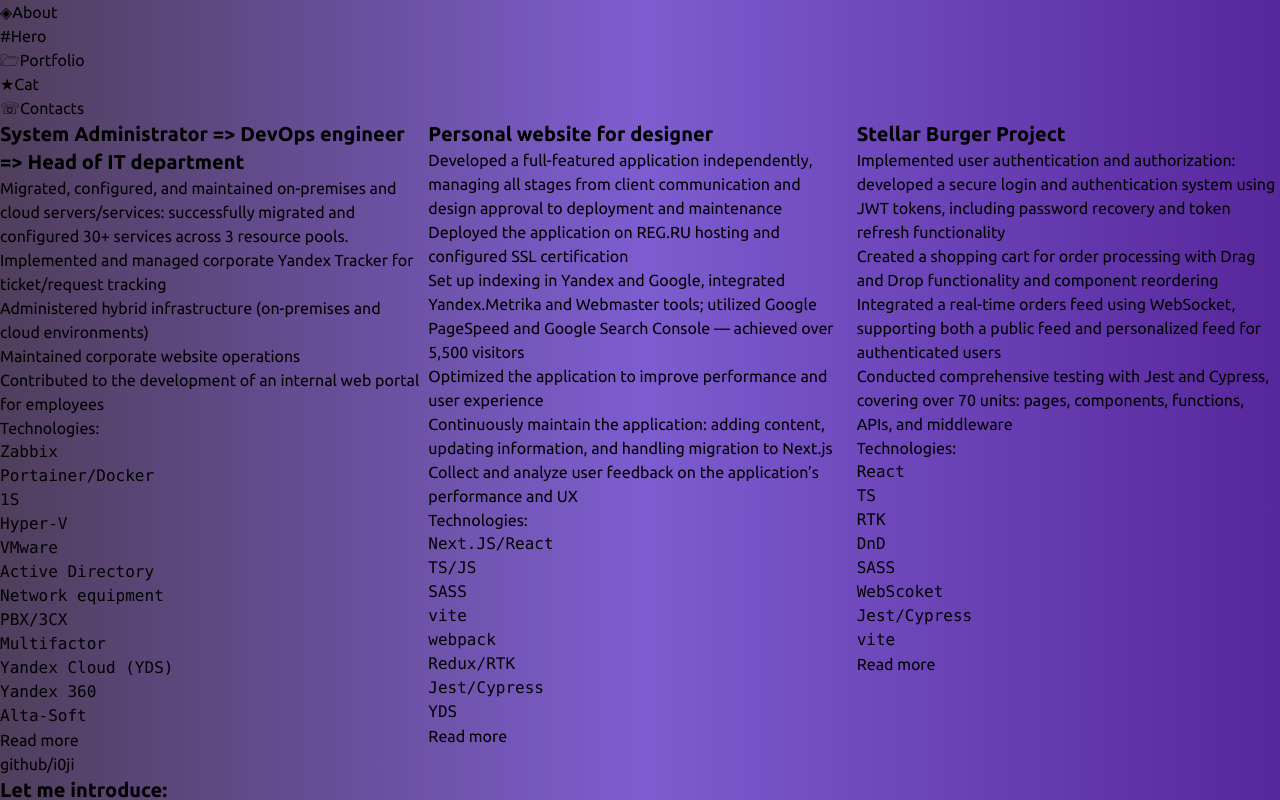
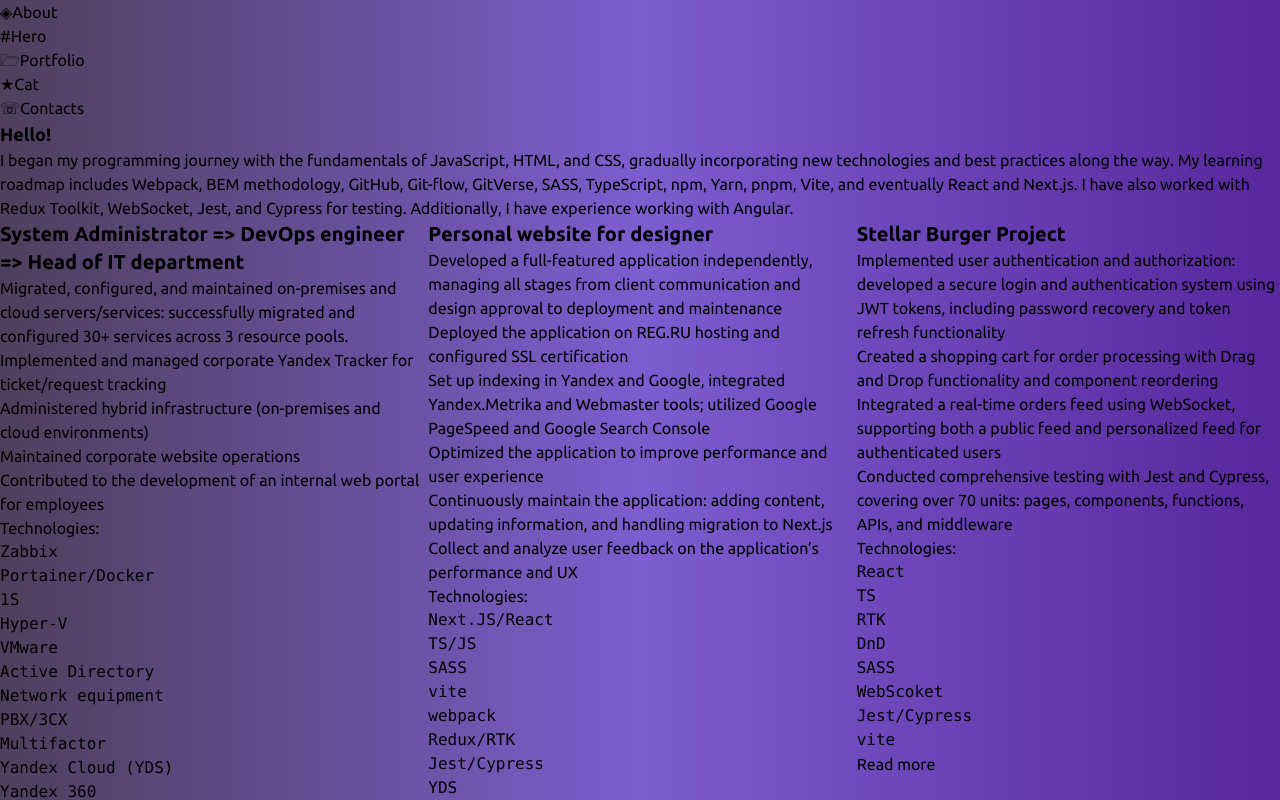
Before and after one commit to i0ji/p_ioji, a React (Vite) app: page / in a window 1280 px wide. Shown: the top 800 px of the page. Built offline with nearby package versions, Linux system fonts and the light colour scheme.

Commit message:
feat(components): start about slide

```diff
--- a/src/components/About.tsx
+++ b/src/components/About.tsx
@@ -1,10 +1,18 @@
+import { aboutData } from "data/data";
+
+import { AboutCard } from "ui/index";
+
 export default function About() {
   return (
     <>
       <section
         id="about"
-        className="h-screen snap-start bg-gradient-to-l from-pink-900 from-0% via-black via-45% to-neutral-700 to-90%"
-      ></section>
+        className="grid grid-flow-col from-purple-950-300 h-screen w-full snap-start items-center bg-gradient-to-l from-5% via-black via-45% to-neutral-700 to-90"
+      >
+        {aboutData.map((data) => (
+          <AboutCard data={data} />
+        ))}
+      </section>
     </>
   );
 }
--- a/src/components/Hero.tsx
+++ b/src/components/Hero.tsx
@@ -1,6 +1,6 @@
 import { useState, useEffect } from "react";
 
-import heroData from "data/data";
+import { heroData } from "data/data";
 
 import { HeroCard } from "ui/index";
 import { nanoid } from "nanoid";
@@ -36,6 +36,7 @@
         className="w-full"
         modules={[Pagination]}
         loop={false}
+        //LATER customize styles
         pagination={{
           type: "progressbar",
           clickable: false,
@@ -47,7 +48,7 @@
             slidesPerGroup: 1,
           },
           768: {
-            slidesPerView: 'auto',
+            slidesPerView: "auto",
             slidesPerGroup: 1,
           },
           1024: {
--- a/src/components/ui/aboutCard.tsx
+++ b/src/components/ui/aboutCard.tsx
@@ -1,8 +1,11 @@
-export default function AboutCard() {
+export default function AboutCard({ data }: { data: aboutModel }) {
   return (
-   <div>
-
-
-   </div>
-  )
+    <div
+      className="mx-auto flex h-[40vh] w-[40vw] transform flex-col items-center justify-around rounded-lg border-2 border-solid border-stone-300 bg-transparent p-4 text-stone-300 transition-transform duration-200 ease-linear hover:scale-[1.01] sm:h-[50vh] md:w-[60vw] lg:h-[80vh] lg:w-[30vw] xl:h-[60vh] 2xl:h-[50vh] 2xl:w-[30vw]"
+      data-carousel-item
+    >
+      <h3>{data.title}</h3>
+      {data.description}
+    </div>
+  );
 }
--- a/src/components/ui/heroCard.tsx
+++ b/src/components/ui/heroCard.tsx
@@ -10,7 +10,7 @@
 
   return (
     <div
-      className="mx-auto my-4 flex h-[80vh] w-[80vw] transform flex-col justify-between rounded-lg bg-gray-800 p-4 text-stone-400 shadow-lg drop-shadow-lg transition-transform duration-200 ease-linear hover:scale-[1.01] sm:h-[50vh] md:w-[60vw] lg:h-[80vh] lg:w-[30vw] xl:h-[60vh] 2xl:h-[50vh] 2xl:w-[30vw]"
+      className="mx-auto my-4 flex h-[90vh] w-[100vw] transform flex-col justify-between rounded-lg p-4 text-stone-300 transition-transform duration-200 ease-linear hover:scale-[1.01] sm:h-[50vh] md:h-[70vh] md:w-[60vw] md:bg-gray-800 md:shadow-lg md:drop-shadow-lg lg:h-[80vh] lg:w-[30vw] xl:h-[75vh] 2xl:h-[50vh] 2xl:w-[30vw]"
       data-carousel-item
     >
       <h6 className="mb-2 flex h-auto text-xl font-bold">{data.title}</h6>
--- a/src/components/ui/index.ts
+++ b/src/components/ui/index.ts
@@ -1,5 +1,7 @@
 import HeroCard from "./heroCard";
 import Modal from "./modal";
+import AboutCard from "./aboutCard";
 
 export { HeroCard };
 export { Modal };
+export { AboutCard };
--- a/src/data/data.ts
+++ b/src/data/data.ts
@@ -30,7 +30,7 @@
     responsibilities: [
       "Developed a full-featured application independently, managing all stages from client communication and design approval to deployment and maintenance",
       "Deployed the application on REG.RU hosting and configured SSL certification",
-      "Set up indexing in Yandex and Google, integrated Yandex.Metrika and Webmaster tools; utilized Google PageSpeed and Google Search Console — achieved over 5,500 visitors",
+      "Set up indexing in Yandex and Google, integrated Yandex.Metrika and Webmaster tools; utilized Google PageSpeed and Google Search Console",
       "Optimized the application to improve performance and user experience",
       "Continuously maintain the application: adding content, updating information, and handling migration to Next.js",
       "Collect and analyze user feedback on the application’s performance and UX",
@@ -68,4 +68,12 @@
   },
 ];
 
-export default heroData;
+const aboutData: Array<aboutModel> = [
+  {
+    title: "Hello!",
+    description:
+      "I began my programming journey with the fundamentals of JavaScript, HTML, and CSS, gradually incorporating new technologies and best practices along the way. My learning roadmap includes Webpack, BEM methodology, GitHub, Git-flow, GitVerse, SASS, TypeScript, npm, Yarn, pnpm, Vite, and eventually React and Next.js. I have also worked with Redux Toolkit, WebSocket, Jest, and Cypress for testing. Additionally, I have experience working with Angular.",
+  },
+];
+
+export { aboutData, heroData };
--- a/src/index.scss
+++ b/src/index.scss
@@ -45,6 +45,10 @@
   @apply text-xl font-bold;
 }
 
+h3 {
+  @apply text-lg font-bold;
+}
+
 h1 {
   @apply text-[4rem] font-bold;
 }
```
Also changed, not shown: src/services/types.d.ts (+8 -3 lines), 1 other file (tests, documents, lock files or other folders).
